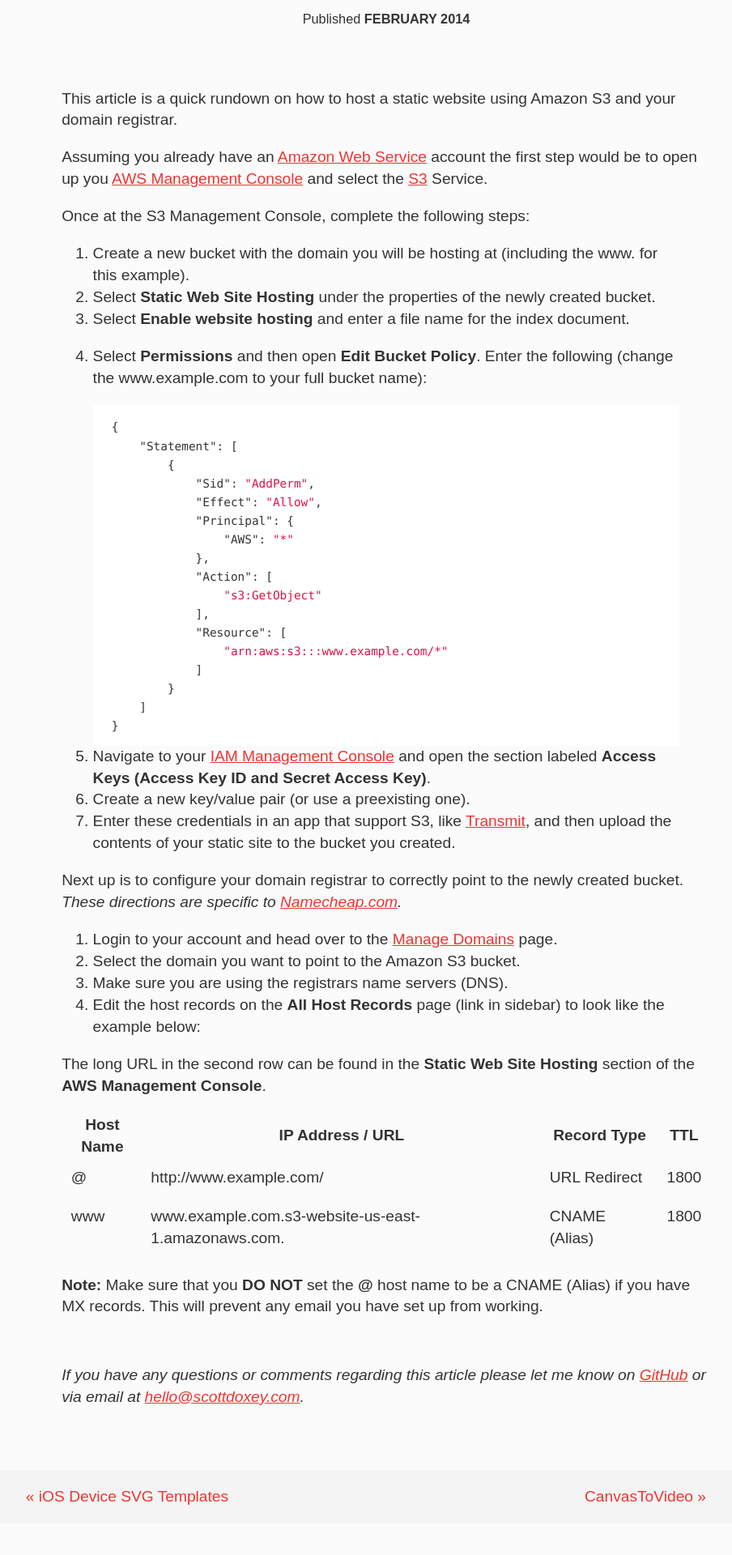
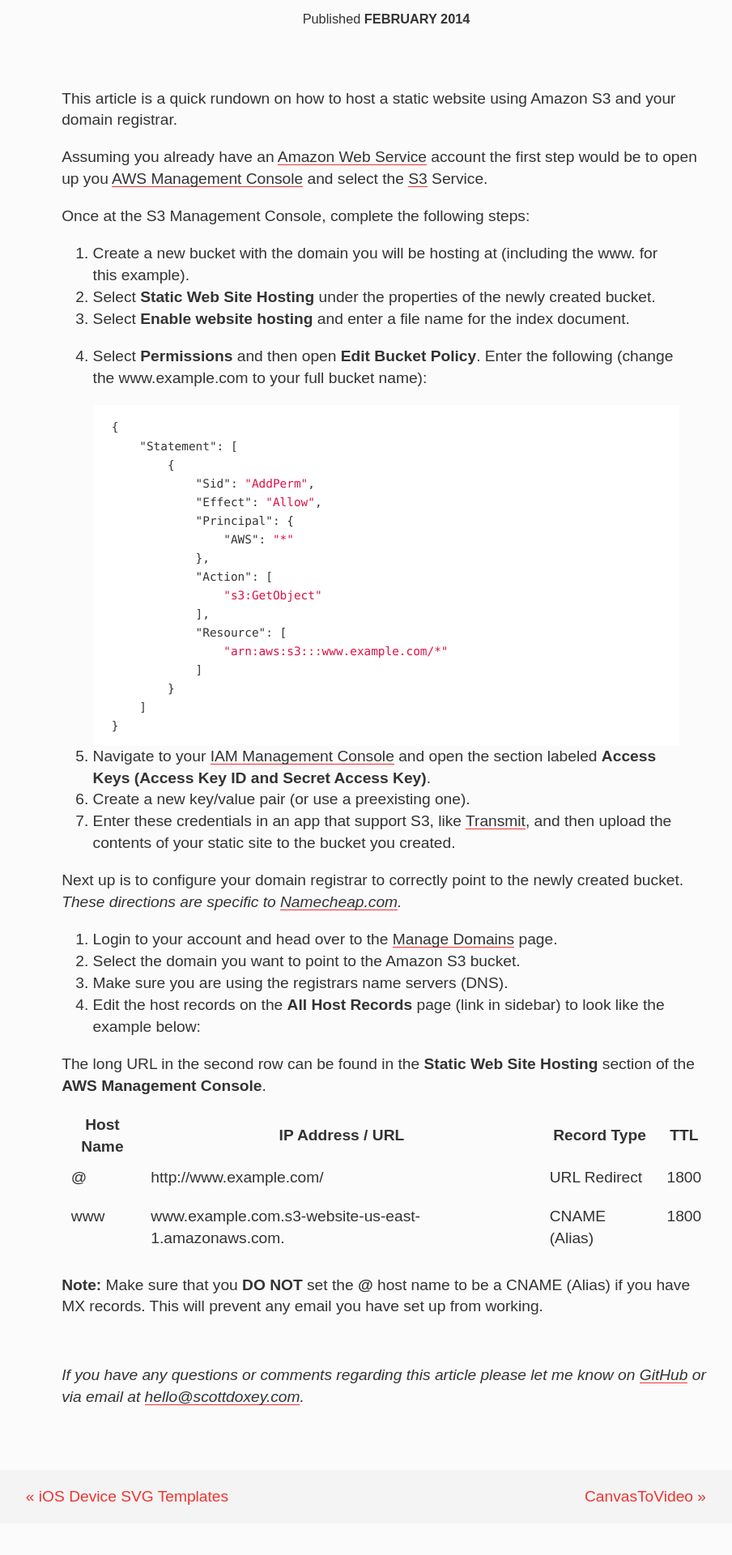
Before and after one commit to neogeek/neogeek.github.io, a Jekyll site: the page built from _posts/2014-02-09-hosting-static-websites-on-amazon-s3.md, in a window 1280 px wide. Shown: the part 510-2430 px from the top of the page at 81% size, without its empty margins (163-1067 px from the left). Built offline with Jekyll 4.4.1, drawn with Linux system fonts in a browser that asks for light colours; Markdown is read by kramdown in place of the engine named in the settings.

Commit message:
Added better underline to body copy links.

```diff
--- a/_sass/_base.scss
+++ b/_sass/_base.scss
@@ -20,7 +20,18 @@
 
 a {
     color: $link;
-    @include prefix('transition', 'color .2s ease');
+}
+
+.page-content {
+
+    p, ul, ol {
+        a {
+            color: inherit;
+            text-decoration: none;
+            background-image: linear-gradient(to bottom, rgba(255, 255, 255, 0) 93%, $link 93%);
+        }
+    }
+
 }
 
 pre, code {
--- a/_sass/_projects.scss
+++ b/_sass/_projects.scss
@@ -13,13 +13,16 @@
     text-align: center;
     background-color: #eee;
 
-    a {
-        color: inherit;
-    }
+    p {
 
-    p {
         margin: 2em auto;
         max-width: 42em;
+
+        a {
+            color: $text;
+            background-image: linear-gradient(to bottom, rgba(255, 255, 255, 0) 93%, $text 93%);
+        }
+
     }
 
     .project-type {
@@ -46,7 +49,7 @@
     }
 
     &.linear {
-        color: #eee;
+        @extend .dark-project;
         background-color: lighten(#F94B43, 3);
         img {
             padding: 1em 1em 2em;
@@ -55,7 +58,7 @@
     }
 
     &.facadejs {
-        color: #eee;
+        @extend .dark-project;
         background-color: lighten(#322957, 10);
         img {
             padding: 1em 1em 2em;
@@ -64,7 +67,7 @@
     }
 
     &.doxdox {
-        color: #eee;
+        @extend .dark-project;
         background-color: lighten(#2C313D, 10);
         img {
             padding: 1em 1em 2em;
@@ -96,3 +99,11 @@
     }
 
 }
+
+.dark-project {
+    color: #eee;
+    p a {
+        color: #eee;
+        background-image: linear-gradient(to bottom, rgba(255, 255, 255, 0) 93%, #eee 93%);
+    }
+}
```
